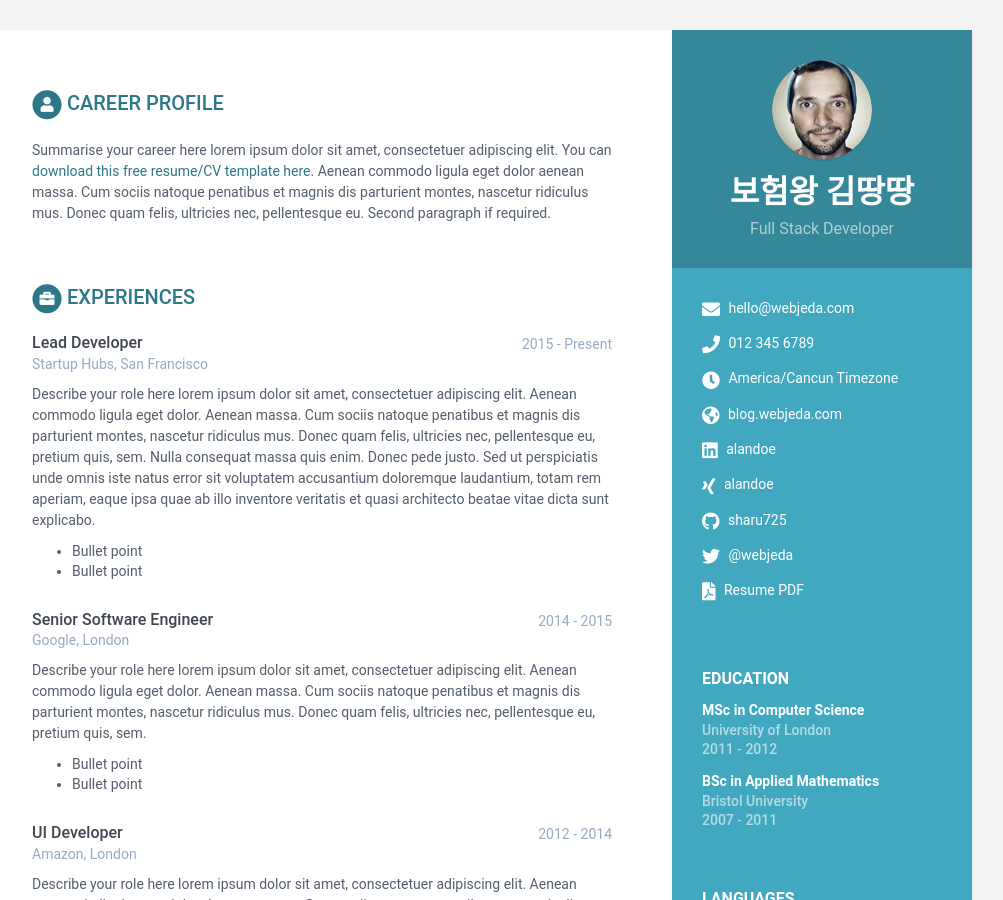
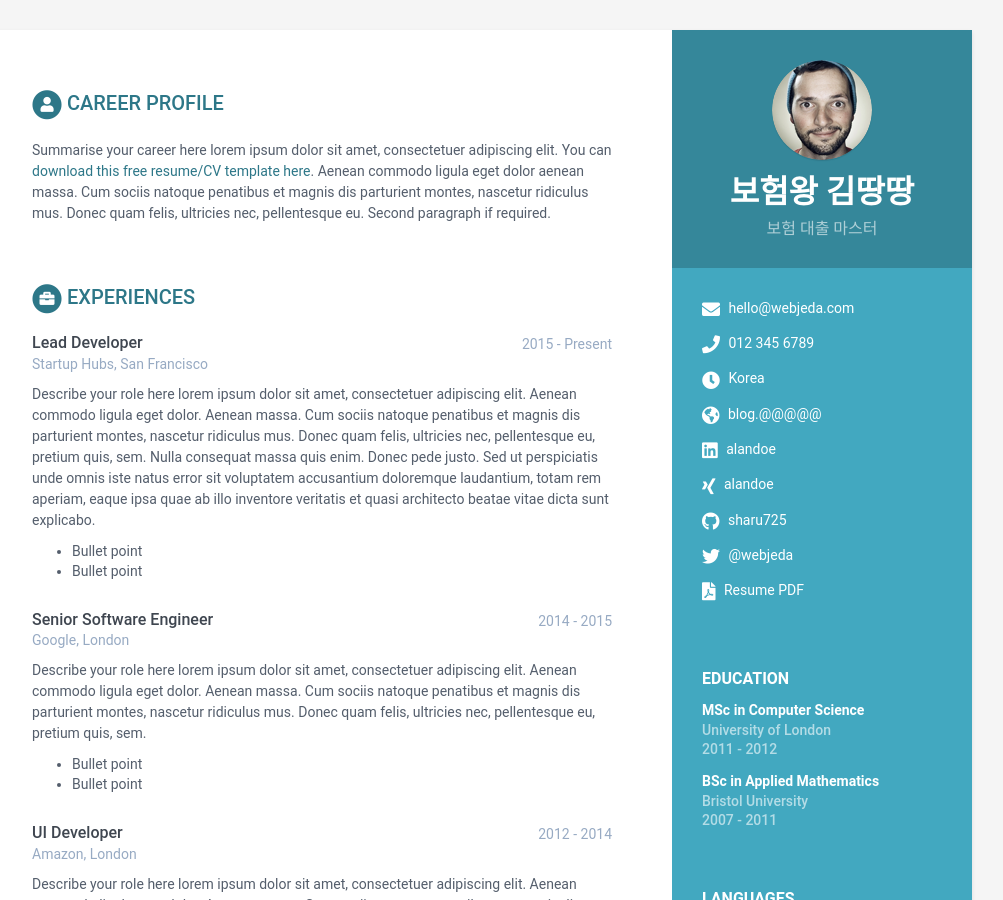
Before and after one commit to YeoHoYeon/-, a Jekyll site: the page built from index.html, in a window 1280 px wide and 900 px high. Shown: the whole window, without its empty margins (168-1171 px from the left). Built offline with Jekyll 4.4.1, drawn with Linux system fonts in a browser that asks for light colours.

Commit message:
Update data.yml

```diff
--- a/_data/data.yml
+++ b/_data/data.yml
@@ -9,15 +9,15 @@ sidebar:
 
     # Profile information
     name: 보험왕 김땅땅
-    tagline: Full Stack Developer
+    tagline: 보험 대출 마스터
     avatar: profile.png  #place a 100x100 picture inside /assets/images/ folder and provide the name of the file below
 
     # Sidebar links
     email: hello@webjeda.com
     phone: 012 345 6789
-    timezone: America/Cancun Timezone
+    timezone: Korea
     citizenship:
-    website: blog.webjeda.com #do not add http://
+    website: blog.@@@@@
     linkedin: alandoe
     xing: alandoe
     github: sharu725
```
